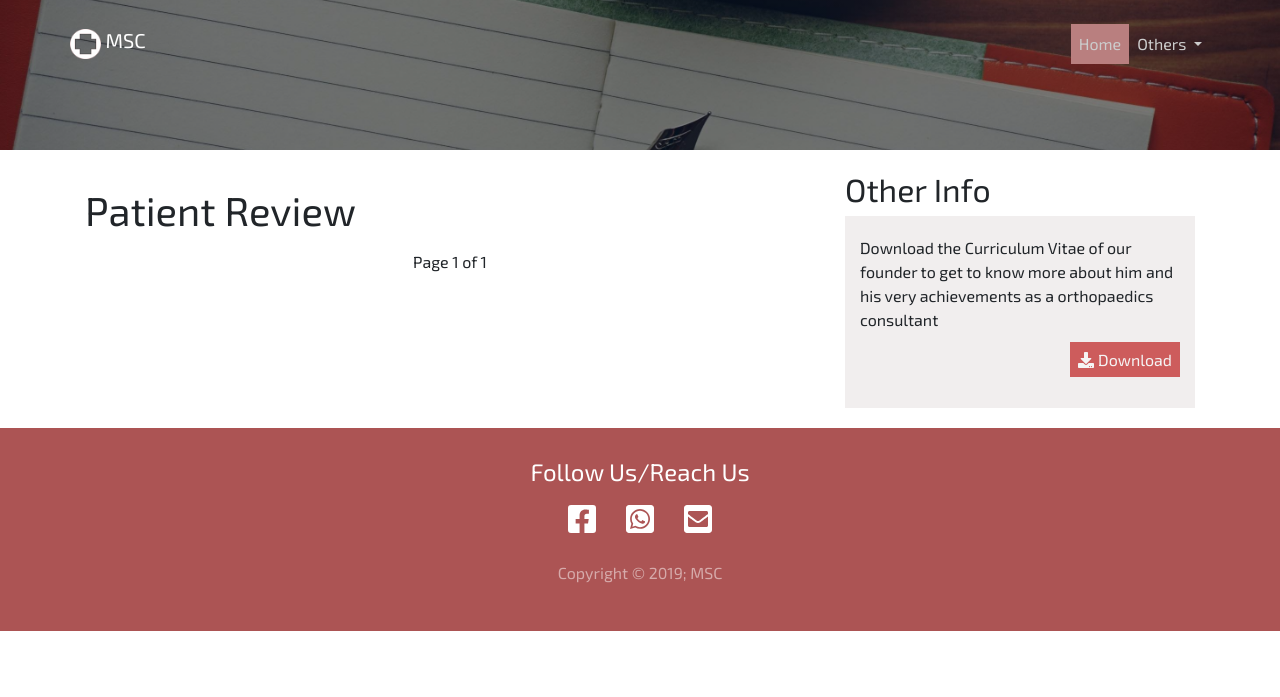
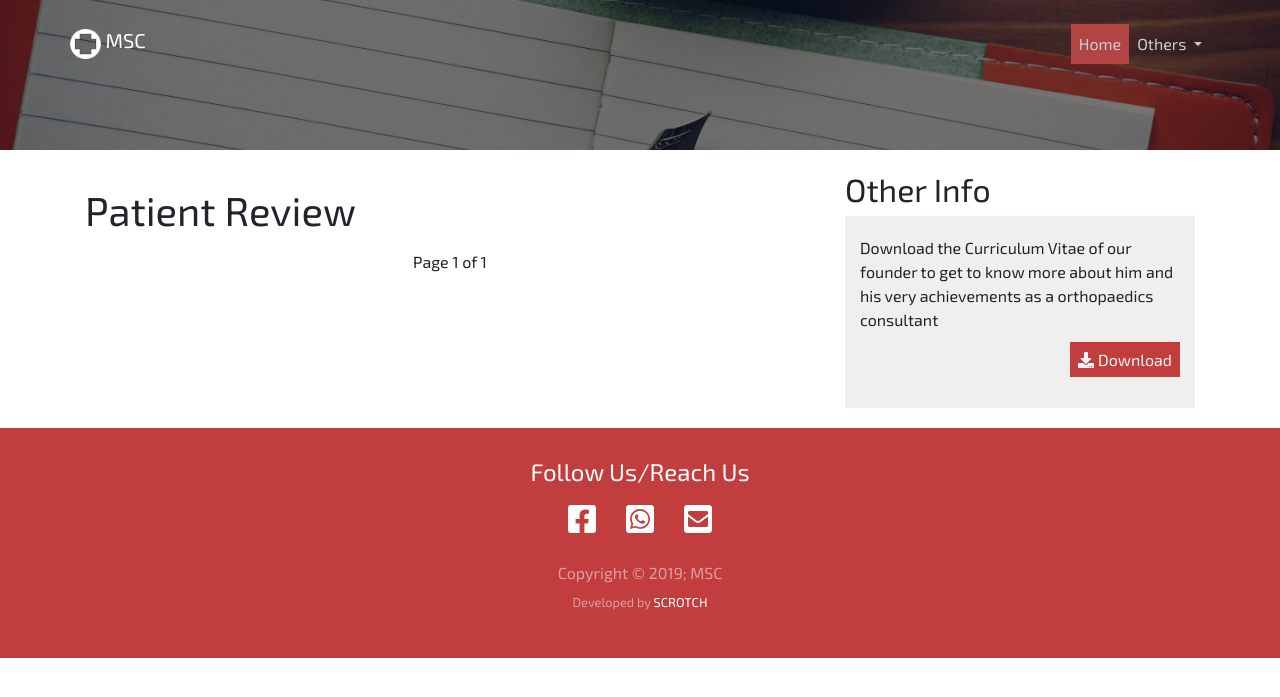
Before and after one commit to Eonsinde/msc_repo, a Django app: page /msc/review/ in a window 1280 px wide. Shown: the top 697 px of the page. Run offline with Django 3.2, Linux system fonts and the light colour scheme; data that the repository does not hold is empty; some libraries are stand-ins or nearby versions.

Commit message:
modified:   clinic/settings.py 	modified:   msc/static/msc/script.js 	modified:   msc/static/msc/style.css 	modified:   msc/templates/msc/health.html 	modified:   msc/templates/msc/index.html 	modified:   msc/templates/msc/review.html

```diff
--- a/clinic/settings.py
+++ b/clinic/settings.py
@@ -26,7 +26,6 @@ BASE_DIR = os.path.dirname(os.path.dirname(os.path.abspath(__file__)))
 # DEBUG = os.environ.get('DEBUG_VALUE', '') != 'False'
 
 SECRET_KEY = 'msc!@#$%^&*()end'
-
 
 DEBUG = True
 
@@ -88,7 +87,7 @@ DATABASES = {
         'USER': 'postgres',
         'NAME': 'msc_db',
         'HOST': '127.0.0.1',
-        'PASSWORD': 'meco4christ',
+        'PASSWORD': 'Helicopter123',
         'PORT': '5432',
     }
 }
--- a/msc/static/msc/script.js
+++ b/msc/static/msc/script.js
@@ -7,10 +7,11 @@ class UI{
     static Alert(state, color, position, MSG){
         let message = document.createElement('div');
         message.style.position = 'absolute';
-        message.style.width = 'initial';
+        message.style.width = '250px';
+        message.style.top = '75px';
+        message.style.left = '0px';
+        message.style.right = '0px';
         message.style.margin = 'auto';
-        message.style.top = '75px';
-        message.style.left = '100px';
         message.style.zIndex = '2';
         message.className = `alert alert-${state} text-${color} text-${position}`;
         message.appendChild(document.createTextNode(`${MSG}`));
@@ -18,11 +19,20 @@ class UI{
         setTimeout(function(){ message.remove() }, 5000);
     }
     static formAlert(state, color, position, MSG, containingEl, beforeEl){
-        let div = document.createElement('div');
-        div.className = `alert alert-${state} text-${position} text-${color}`;
-        div.appendChild(document.createTextNode(`${MSG}`));
-        containingEl.insertBefore(div, beforeEl);
-        setTimeout(function(){ div.remove(); }, 3000);
+        if (document.querySelector('.form-alert')){
+            document.querySelector('.form-alert').remove();
+            let div = document.createElement('div');
+            div.className = `alert alert-${state} text-${position} text-${color} form-alert`;
+            div.appendChild(document.createTextNode(`${MSG}`));
+            containingEl.insertBefore(div, beforeEl);
+            setTimeout(function(){ div.remove(); }, 3000);
+        }else{
+            let div = document.createElement('div');
+            div.className = `alert alert-${state} text-${position} text-${color} form-alert`;
+            div.appendChild(document.createTextNode(`${MSG}`));
+            containingEl.insertBefore(div, beforeEl);
+            setTimeout(function(){ div.remove(); }, 3000);
+        }
     }
 }
 
--- a/msc/static/msc/style.css
+++ b/msc/static/msc/style.css
@@ -1,6 +1,10 @@
 *{
     margin:0;
     padding: 0;
+}
+
+:root{
+    --app-theme: rgb(194, 61, 61);
 }
 
 html{
@@ -22,7 +26,7 @@ body{
 /* end */
 
 .text-active{
-    color: rgb(172, 84, 84);
+    color: var(--app-theme);
 }
 
 .alert-fail{
@@ -30,15 +34,15 @@ body{
 }
 
 .active{
-    background: rgb(185, 127, 127);
+    background: rgb(179, 68, 68);
 }
 
 .bg-active-light{
-    background: rgba(117, 13, 13, 0.5);
+    background: rgba(138, 38, 38, 0.925);
 }
 
 .bg-theme-red{
-    background: rgb(172, 84, 84);
+    background: var(--app-theme);
 }
 
 /* this is the styling of the contents of our application */
@@ -100,7 +104,7 @@ body{
 
 /* for the nutrition-tips section of our application */
 .nutrition-tips-image{
-    background: linear-gradient(rgba(31, 30, 30, 0.87), rgba(0, 0, 0, 0.5)), url('./images/sharon-pittaway-KUZnfk-2DSQ-unsplash.jpg') no-repeat fixed;
+    background: linear-gradient(rgba(31, 30, 30, 0.658), rgba(0, 0, 0, 0.5)), url('./images/sharon-pittaway-KUZnfk-2DSQ-unsplash.jpg') no-repeat fixed;
     background-size: cover;
     height: 350px;
 }
@@ -108,8 +112,7 @@ body{
 /* for our vision section */
 .vision{
     padding: 60px 0px;
-    background: rgb(172, 84, 84);
-
+    background: var(--app-theme);
 }
 
 /* for the about section of our application */
@@ -121,7 +124,7 @@ body{
 /* for the contact section of our application */
 .contact-image{
     height: 200px;
-    background: linear-gradient(rgba(53, 49, 49, 0.87), rgba(0, 0, 0, 0.5)), url('./images/phone-office-desk.jpg') center center fixed no-repeat;
+    background: linear-gradient(rgba(53, 49, 49, 0.705), rgba(0, 0, 0, 0.5)), url('./images/phone-office-desk.jpg') center center fixed no-repeat;
     background-size: cover;
 }
 
@@ -132,6 +135,6 @@ body{
 
 /* for the footer our of application */
 .footer{
-    background: rgb(172, 84, 84);
+    background: var(--app-theme);
     padding: 30px 0px;
 }
--- a/msc/templates/msc/health.html
+++ b/msc/templates/msc/health.html
@@ -18,7 +18,7 @@
         }
 
         .action-btn{
-            background: indianred;
+            background: rgb(194, 61, 61);
             color: whitesmoke;
             padding: 8px;
             transition: .5s ease;
--- a/msc/templates/msc/index.html
+++ b/msc/templates/msc/index.html
@@ -262,7 +262,7 @@
                             <label for="message">Message:</label>
                             <textarea name="your_message" id="message" rows="5" class='form-control'></textarea>
                         </div>
-                        <button type="submit" class='submit_contact' style='transition: .5s ease-in-out; color:whitesmoke; background: indianred; width: 30%; border:none; padding:9px 0px'>Submit</button>
+                        <button type="submit" class='submit_contact' style='transition: .5s ease-in-out; color:whitesmoke; background: rgb(194, 61, 61); width: 30%; border:none; padding:9px 0px'>Submit</button>
                     </form>
                 </div>
             </div>
@@ -289,7 +289,8 @@
                     </div>
                 </div>
                 <div class="col-md-12 text-center mt-4">
-                    <p class='text-white-50'>Copyright &copy; 2019; MSC</p>
+                    <p class='text-white-50 m-0'>Copyright &copy; 2019; MSC</p>
+                    <p class="text-white-50 mt-2" style='font-size: .8rem;'>Developed by <a class='text-white' style='text-decoration: none;' href="https://instagram.com/eon_sinde">SCROTCH</a></p>
                 </div>
             </div>
         </div>
--- a/msc/templates/msc/review.html
+++ b/msc/templates/msc/review.html
@@ -22,7 +22,7 @@
         }
 
         .action-btn{
-            background: indianred;
+            background: rgb(194, 61, 61);
             color: whitesmoke;
             padding: 8px;
             transition: .5s ease;
```
